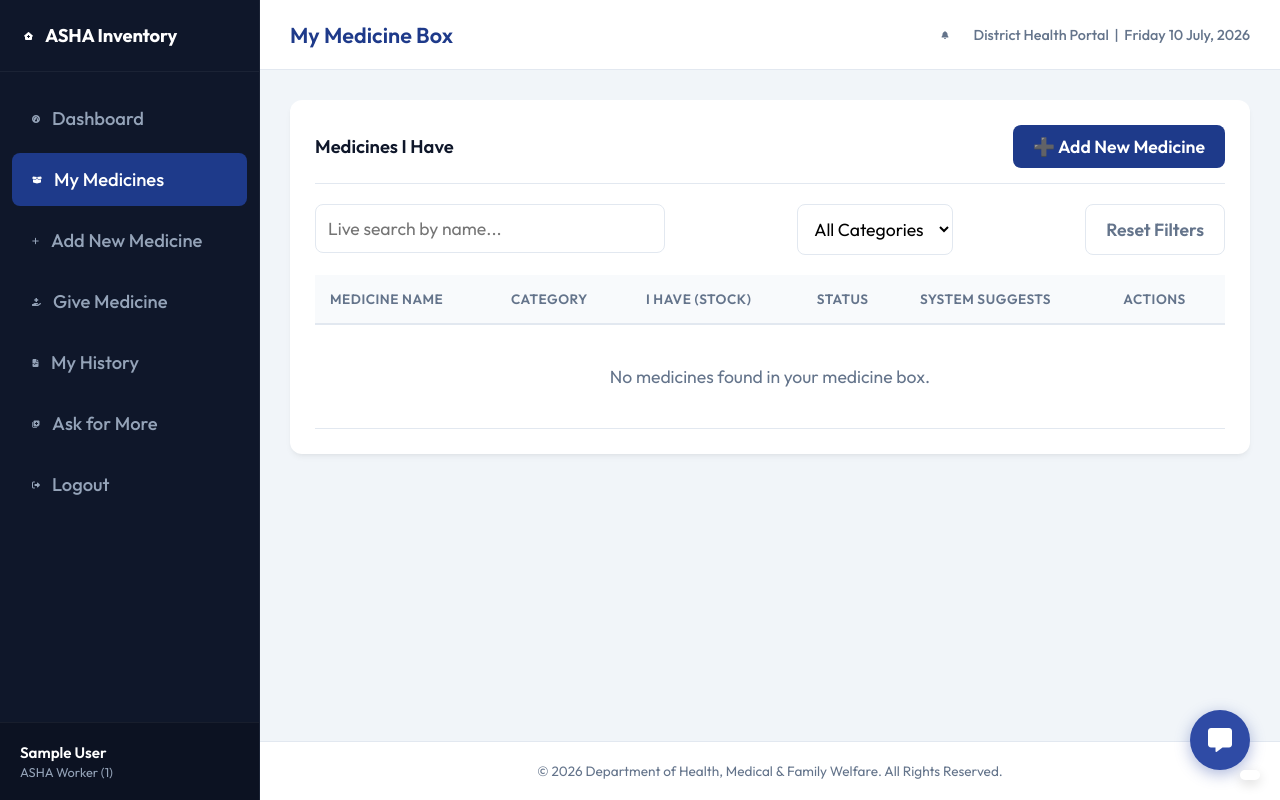
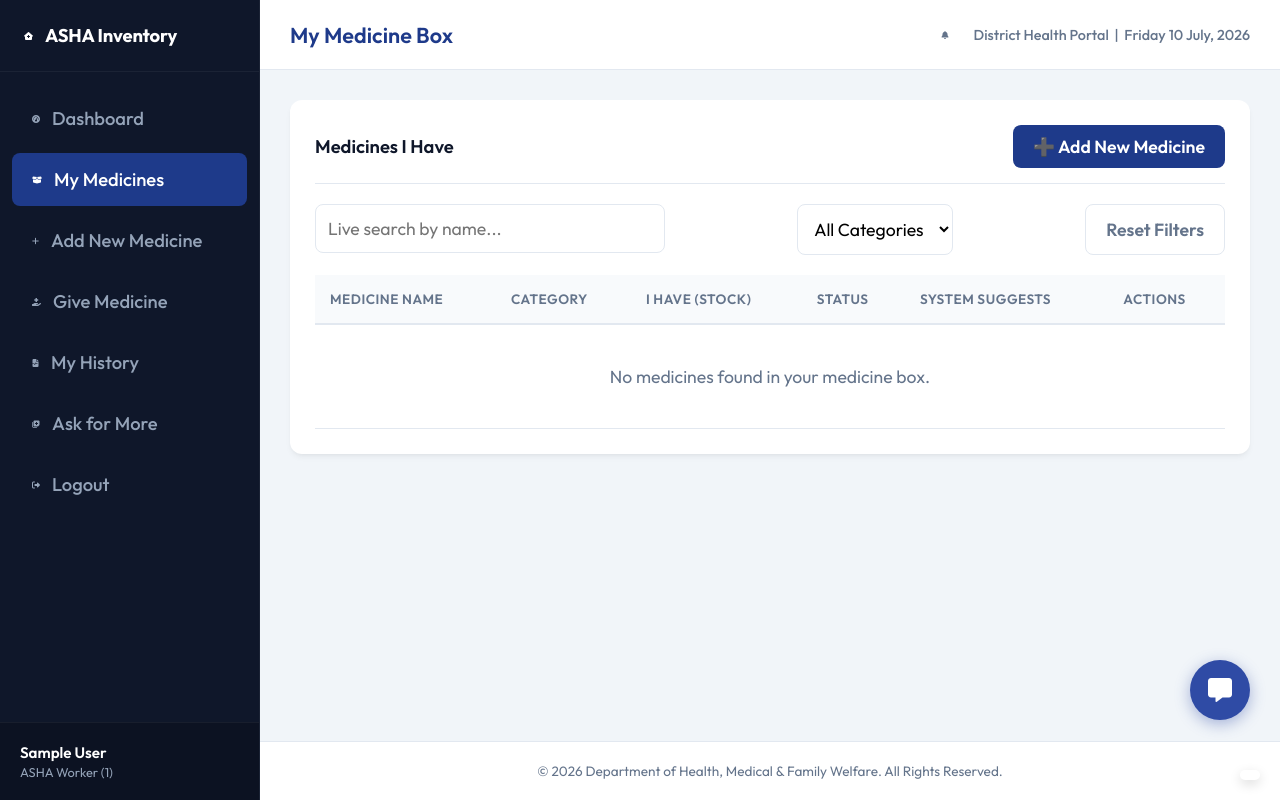
Before and after one commit to Digital-India-Hackathon-2026/ai-catalyst, a Flask app: page /inventory in a window 1280 px wide. Run offline with Flask 3, Linux system fonts and the light colour scheme; the visitor is signed in with stand-in values (Sample User, id 1); data comes from the database, SQL or seed files in the repository; some libraries are stand-ins or nearby versions.

Commit message:
fix: Resolve chatbot overlap with language widget and update Groq API configuration

```diff
--- a/smart_inventory/static/css/chatbot.css
+++ b/smart_inventory/static/css/chatbot.css
@@ -5,7 +5,7 @@
 /* Floating Action Button */
 .chatbot-fab {
     position: fixed;
-    bottom: 30px;
+    bottom: 80px;
     right: 30px;
     width: 60px;
     height: 60px;
@@ -35,7 +35,7 @@
 /* Chatbot Window Container */
 .chatbot-window {
     position: fixed;
-    bottom: 100px;
+    bottom: 150px;
     right: 30px;
     width: 360px;
     height: 520px;
```
